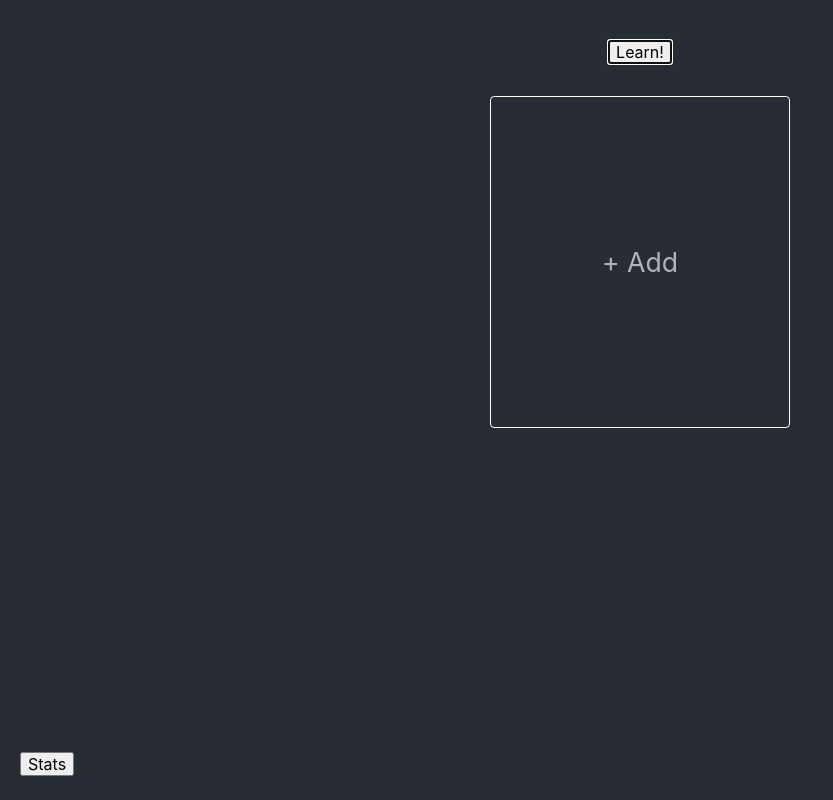
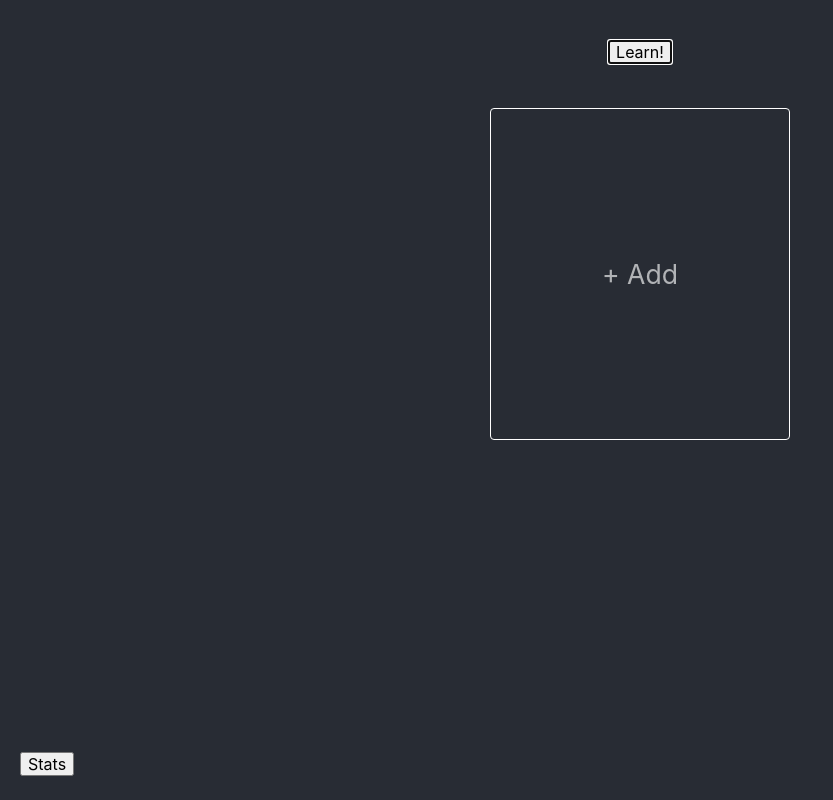
Before and after one commit to SuperOl3g/word-learner, a React (Create React App) app: page / in a window 1280 px wide. Shown: the whole page, without its empty margins (0-833 px from the left). Built offline with nearby package versions, Linux system fonts and the light colour scheme.

Commit message:
fixes the small padding bug

```diff
--- a/src/pages/dictionary-page/dictionary-page.tsx
+++ b/src/pages/dictionary-page/dictionary-page.tsx
@@ -157,6 +157,7 @@ function DictionaryPage({
                         </WordListEditor>
                     );
                 })}
+                <div className={s.blockWrapper}>
                     <div className={classNames({
                         [s.block]: true,
                         [s.block_disabled]: isInSelectState,
@@ -171,6 +172,7 @@ function DictionaryPage({
                     </div>
                 </div>
             </div>
+        </div>
 
     );
 }
```
Lines whose indentation alone changed are shown as unchanged.
